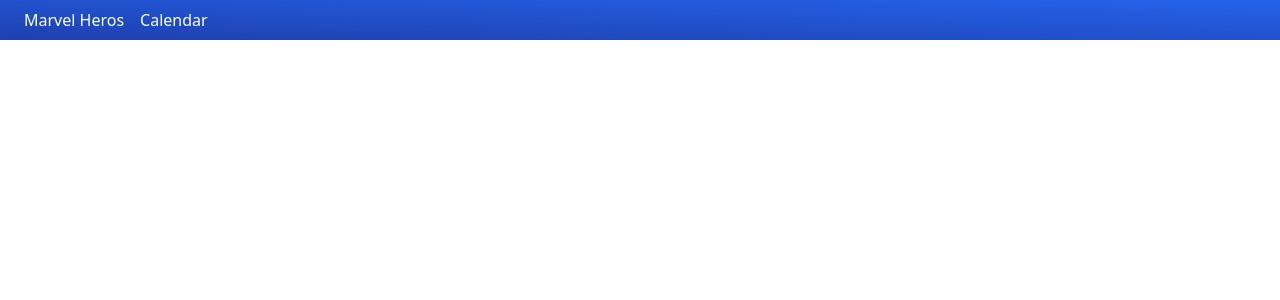
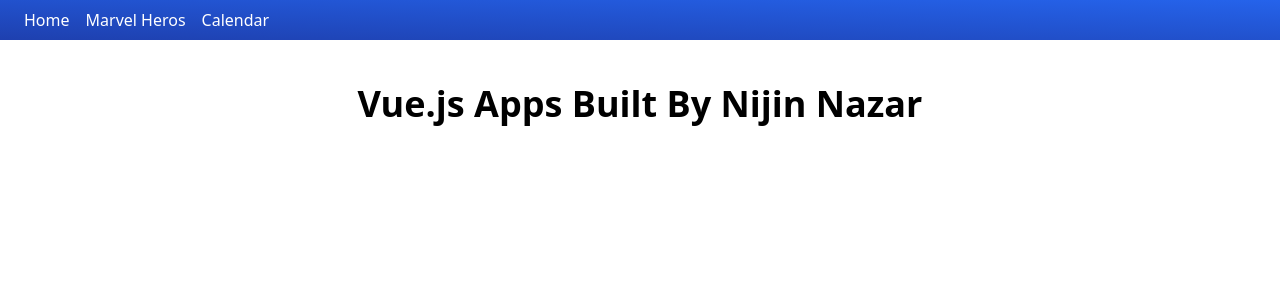
Before and after one commit to nijin26/vuejs-apps, a Vue app: page / in a window 1280 px wide. Shown: the top 300 px of the page. Built offline with nearby package versions, Linux system fonts and the light colour scheme.

Commit message:
Home page added

```diff
--- a/src/App.vue
+++ b/src/App.vue
@@ -1,5 +1,4 @@
 <template>
-  <!-- <DCHeros /> -->
   <AppHeader />
   <div class="w-full flex">
     <router-view> </router-view>
@@ -7,11 +6,9 @@
 </template>
 
 <script>
-// import DCHeros from "./components/DCHeros";
 import AppHeader from "./components/AppHeader";
 export default {
   components: {
-    // DCHeros,
     AppHeader,
   },
 };
--- a/src/components/AppHeader.vue
+++ b/src/components/AppHeader.vue
@@ -2,6 +2,7 @@
   <nav
     class="w-full  bg-gradient-to-tr from-blue-800 to-blue-600 text-white px-4 py-2"
   >
+    <router-link class="mx-2" to="/">Home</router-link>
     <router-link class="mx-2" to="/marvel-heros">Marvel Heros</router-link>
     <router-link class="mx-2" to="/calendar">Calendar</router-link>
   </nav>
--- /dev/null
+++ b/src/pages/Home.vue
@@ -0,0 +1,11 @@
+<template>
+  <div class="w-full ">
+    <h1 class="text-center font-black text-4xl mt-11">
+      Vue.js Apps Built By Nijin Nazar
+    </h1>
+  </div>
+</template>
+
+<script></script>
+
+<style></style>
--- a/src/components/DCHeros.vue
+++ b/src/pages/MarvelHeros.vue
@@ -35,7 +35,6 @@
 
 <script>
 export default {
-
   data() {
     return {
       marvelHeros: [
```
Also changed, not shown: src/router.js (+5 -3 lines), src/pages/Calender.vue (renamed from src/components/Calender.vue).
